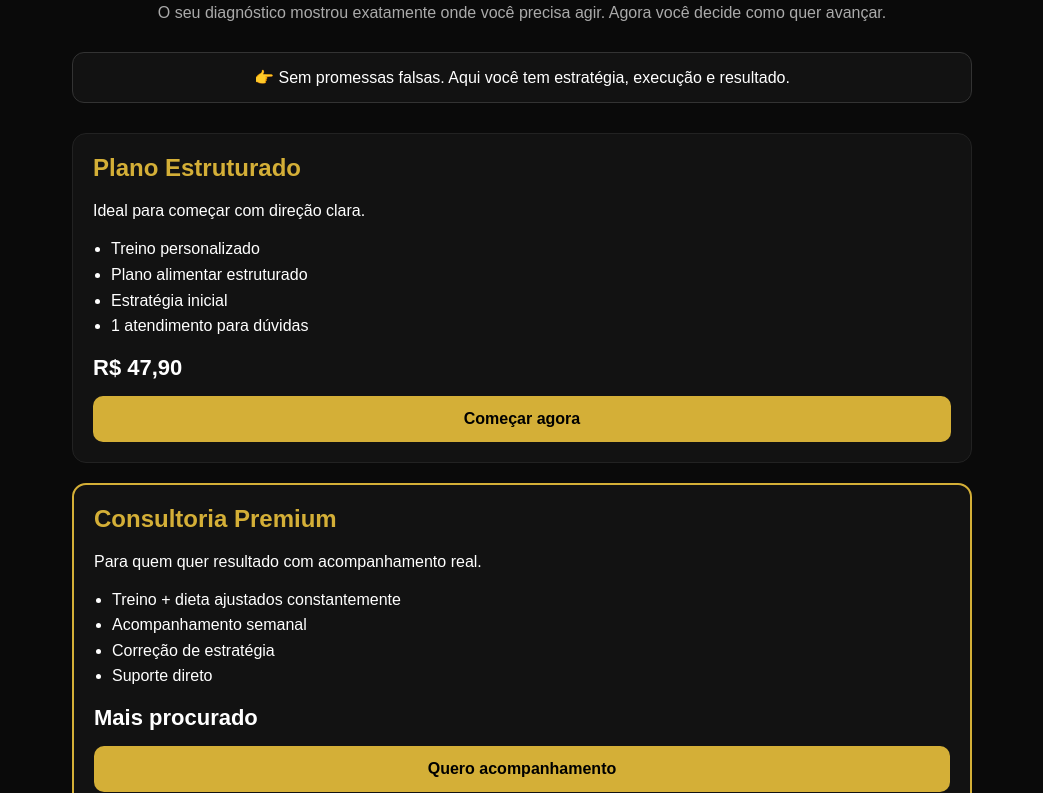
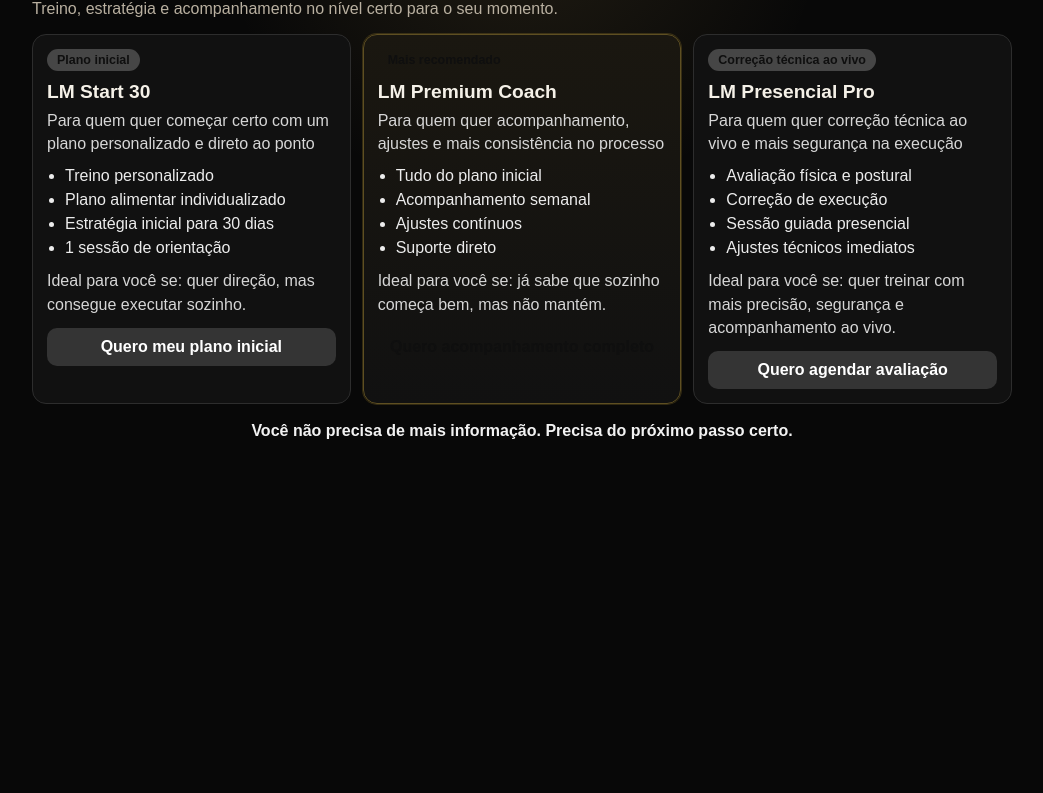
Before and after one commit to lucasmoreno115-creator/lmsystemv2, a plain HTML site: page planos.html in a window 1280 px wide. Shown: the part 100-893 px from the top of the page, without its empty margins (118-1161 px from the left). After the commit the page ends 800 px from the top, so only its background shows below. Drawn offline with Linux system fonts and the light colour scheme.

Commit message:
Add files via upload

```diff
--- a/planos.html
+++ b/planos.html
@@ -1,170 +1,160 @@
 <!doctype html>
 <html lang="pt-BR">
   <head>
-  <meta charset="UTF-8">
-  <meta name="viewport" content="width=device-width, initial-scale=1.0">
-  <title>Escolha seu plano | Método LM</title>
-
+    <meta charset="UTF-8" />
+    <meta name="viewport" content="width=device-width, initial-scale=1.0" />
+    <title>LM System | Planos</title>
+    <link rel="icon" type="image/png" href="./favicon.png" />
+    <link rel="stylesheet" href="./style.css" />
     <style>
-    body {
+      .plans-header {
+        margin-top: 8px;
+      }
+      .plans-header h1 {
+        margin: 4px 0 8px;
+        font-size: 1.5rem;
+        line-height: 1.25;
+      }
+      .plans-header p {
         margin: 0;
-      font-family: Arial;
-      background: #0a0a0a;
-      color: #fff;
+        color: var(--muted);
       }
-
-    .container {
-      max-width: 900px;
-      margin: auto;
-      padding: 30px 20px;
+      .plans-grid {
+        display: grid;
+        gap: 12px;
+        margin-top: 16px;
       }
-
-    h1 {
+      .plan-card {
+        background: #111111;
+        border: 1px solid #2d2d2d;
+        border-radius: 14px;
+        padding: 14px;
+      }
+      .plan-card.featured {
+        border-color: #5e4f22;
+        background: linear-gradient(180deg, #1a1710 0%, #111111 100%);
+        box-shadow: 0 0 0 1px rgba(212, 175, 55, 0.2);
+      }
+      .plan-label {
+        display: inline-block;
+        color: #0f0f0f;
+        background: #464646;
+        border-radius: 999px;
+        padding: 4px 10px;
+        font-size: 0.78rem;
+        font-weight: 700;
+      }
+      .plan-card.featured .plan-label {
+        background: var(--accent);
+      }
+      .plan-name {
+        margin: 10px 0 6px;
+        font-size: 1.2rem;
+      }
+      .plan-copy,
+      .plan-final {
+        color: #d6d6d6;
+        margin: 0;
+        line-height: 1.45;
+      }
+      .plan-list {
+        margin: 12px 0;
+        padding-left: 18px;
+        color: #ececec;
+        display: grid;
+        gap: 6px;
+      }
+      .plan-button {
+        margin-top: 12px;
+        display: block;
+        text-decoration: none;
         text-align: center;
-      margin-bottom: 10px;
+        background: #343434;
+        color: #ffffff;
+        border-radius: 10px;
+        padding: 10px 12px;
+        font-weight: 700;
       }
-
-    .subtitle {
+      .plan-card.featured .plan-button {
+        background: var(--accent);
+        color: #0f0f0f;
+      }
+      .final-message {
         text-align: center;
-      color: #aaa;
-      margin-bottom: 30px;
+        margin-top: 18px;
+        color: #f2f2f2;
+        font-weight: 600;
       }
-
-    .highlight-box {
-      background: #121212;
-      border: 1px solid #333;
-      border-radius: 12px;
-      padding: 15px;
-      margin-bottom: 30px;
-      text-align: center;
+      @media (min-width: 860px) {
+        .plans-grid {
+          grid-template-columns: repeat(3, 1fr);
         }
-
-    .plans {
-      display: grid;
-      gap: 20px;
-    }
-
-    .plan {
-      background: #121212;
-      border: 1px solid #222;
-      border-radius: 14px;
-      padding: 20px;
-    }
-
-    .highlight {
-      border: 2px solid #d4af37;
-    }
-
-    h2 {
-      margin-top: 0;
-      color: #d4af37;
-    }
-
-    ul {
-      padding-left: 18px;
-      line-height: 1.6;
-    }
-
-    .price {
-      font-size: 22px;
-      margin: 15px 0;
-      font-weight: bold;
-    }
-
-    .btn {
-      display: block;
-      text-align: center;
-      padding: 14px;
-      background: #d4af37;
-      color: #000;
-      border-radius: 10px;
-      text-decoration: none;
-      font-weight: bold;
-      margin-top: 10px;
-    }
-
-    .btn.secondary {
-      background: #222;
-      color: #fff;
       }
     </style>
   </head>
+  <body>
+    <main class="app-shell">
+      <header class="plans-header">
+        <p class="eyebrow">LM System</p>
+        <h1>Escolha o formato ideal para transformar seu diagnóstico em um plano claro de ação</h1>
+        <p>Treino, estratégia e acompanhamento no nível certo para o seu momento.</p>
+      </header>
 
-<body>
+      <section class="plans-grid" aria-label="Planos LM System">
+        <article class="plan-card">
+          <span class="plan-label">Plano inicial</span>
+          <h2 class="plan-name">LM Start 30</h2>
+          <p class="plan-copy">Para quem quer começar certo com um plano personalizado e direto ao ponto</p>
+          <ul class="plan-list">
+            <li>Treino personalizado</li>
+            <li>Plano alimentar individualizado</li>
+            <li>Estratégia inicial para 30 dias</li>
+            <li>1 sessão de orientação</li>
+          </ul>
+          <p class="plan-final">Ideal para você se: quer direção, mas consegue executar sozinho.</p>
+          <a class="plan-button" data-plan="LM Start 30" href="#">Quero meu plano inicial</a>
+        </article>
 
-<div class="container">
-
-  <h1>Agora é escolher o seu próximo passo</h1>
-  <p class="subtitle">
-    O seu diagnóstico mostrou exatamente onde você precisa agir.
-    Agora você decide como quer avançar.
-  </p>
-
-  <div class="highlight-box">
-    👉 Sem promessas falsas. Aqui você tem estratégia, execução e resultado.
-  </div>
-
-  <div class="plans">
-
-    <!-- PLANO 1 -->
-    <div class="plan">
-      <h2>Plano Estruturado</h2>
-      <p>Ideal para começar com direção clara.</p>
-
-      <ul>
-        <li>Treino personalizado</li>
-        <li>Plano alimentar estruturado</li>
-        <li>Estratégia inicial</li>
-        <li>1 atendimento para dúvidas</li>
-      </ul>
-
-      <div class="price">R$ 47,90</div>
-
-      <a class="btn" href="https://wa.me/55SEUNUMERO?text=Quero%20começar%20com%20o%20Plano%20Estruturado">
-        Começar agora
-      </a>
-    </div>
-
-    <!-- PLANO 2 -->
-    <div class="plan highlight">
-      <h2>Consultoria Premium</h2>
-      <p>Para quem quer resultado com acompanhamento real.</p>
-
-      <ul>
-        <li>Treino + dieta ajustados constantemente</li>
+        <article class="plan-card featured">
+          <span class="plan-label">Mais recomendado</span>
+          <h2 class="plan-name">LM Premium Coach</h2>
+          <p class="plan-copy">Para quem quer acompanhamento, ajustes e mais consistência no processo</p>
+          <ul class="plan-list">
+            <li>Tudo do plano inicial</li>
             <li>Acompanhamento semanal</li>
-        <li>Correção de estratégia</li>
+            <li>Ajustes contínuos</li>
             <li>Suporte direto</li>
           </ul>
+          <p class="plan-final">Ideal para você se: já sabe que sozinho começa bem, mas não mantém.</p>
+          <a class="plan-button" data-plan="LM Premium Coach" href="#">Quero acompanhamento completo</a>
+        </article>
 
-      <div class="price">Mais procurado</div>
+        <article class="plan-card">
+          <span class="plan-label">Correção técnica ao vivo</span>
+          <h2 class="plan-name">LM Presencial Pro</h2>
+          <p class="plan-copy">Para quem quer correção técnica ao vivo e mais segurança na execução</p>
+          <ul class="plan-list">
+            <li>Avaliação física e postural</li>
+            <li>Correção de execução</li>
+            <li>Sessão guiada presencial</li>
+            <li>Ajustes técnicos imediatos</li>
+          </ul>
+          <p class="plan-final">Ideal para você se: quer treinar com mais precisão, segurança e acompanhamento ao vivo.</p>
+          <a class="plan-button" data-plan="LM Presencial Pro" href="#">Quero agendar avaliação</a>
+        </article>
+      </section>
 
-      <a class="btn" href="https://wa.me/5514991174500?text=Quero%20a%20Consultoria%20Premium">
-        Quero acompanhamento
-      </a>
-    </div>
+      <p class="final-message">Você não precisa de mais informação. Precisa do próximo passo certo.</p>
+    </main>
+    <script type="module">
+      import { saveSelectedPlan } from './src/coach/coachStorage.js';
 
-    <!-- PLANO 3 -->
-    <div class="plan">
-      <h2>Atendimento Presencial</h2>
-      <p>Para quem quer acelerar ao máximo.</p>
-
-      <ul>
-        <li>Avaliação física completa</li>
-        <li>Treino guiado</li>
-        <li>Correções ao vivo</li>
-      </ul>
-
-      <div class="price">A partir de R$ 250</div>
-
-      <a class="btn secondary" href="https://wa.me/55SEUNUMERO?text=Quero%20agendar%20avaliacao">
-        Agendar avaliação
-      </a>
-    </div>
-
-  </div>
-
-</div>
-
+      const planButtons = document.querySelectorAll('.plan-button[data-plan]');
+      planButtons.forEach((button) => {
+        button.addEventListener('click', () => {
+          saveSelectedPlan(button.dataset.plan);
+        });
+      });
+    </script>
   </body>
 </html>
```
Lines whose indentation alone changed are shown as unchanged.
